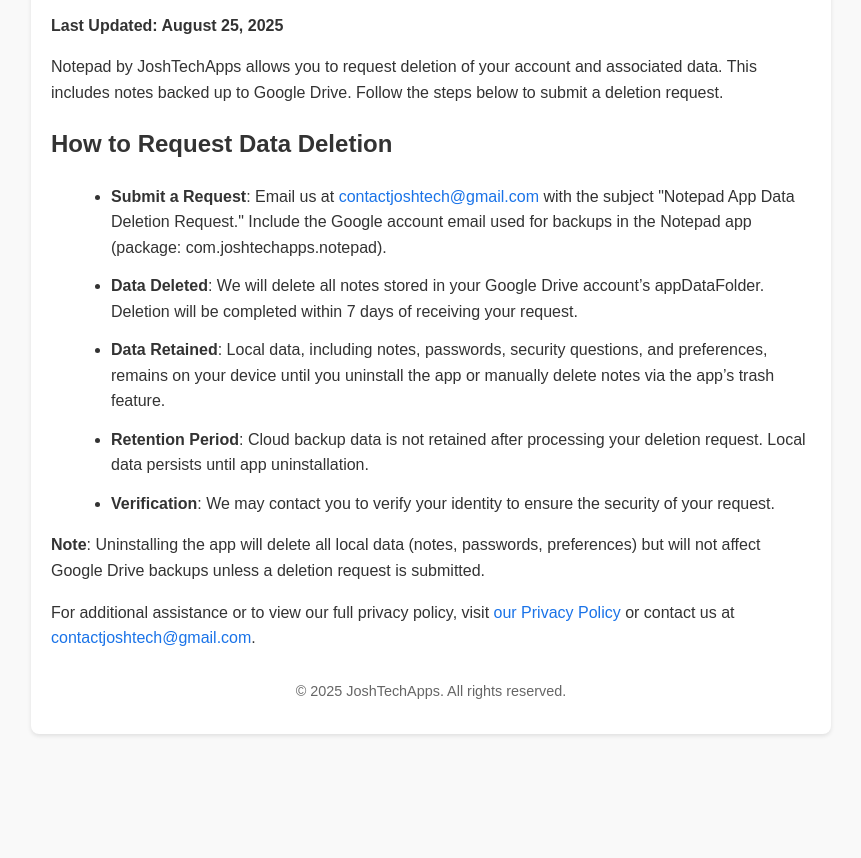
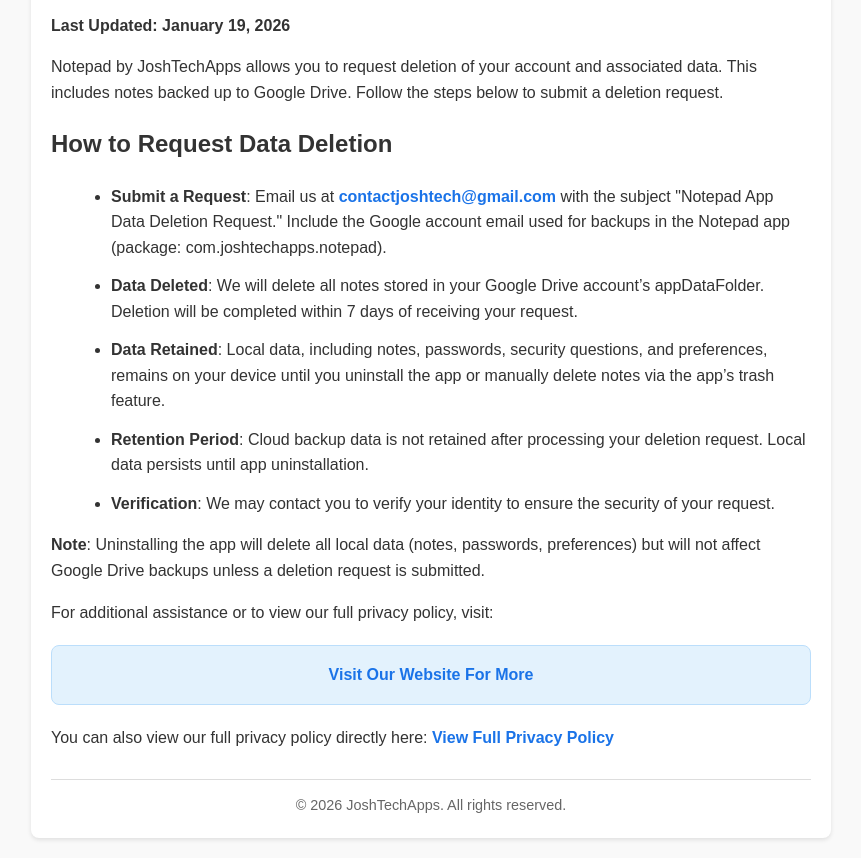
Before and after one commit to JoashTech/Notepad-delete-account, a plain HTML site: page index.html in a window 1280 px wide. Shown: the part 116-974 px from the top of the page, without its empty margins (209-1070 px from the left). Before the commit the page ends 870 px from the top, so only its background shows below. Drawn offline with Linux system fonts and the light colour scheme.

Commit message:
Update last updated date and add website link
Updated last updated date and added website link for privacy policy.

```diff
--- a/index.html
+++ b/index.html
@@ -31,6 +31,7 @@
         a {
             color: #1a73e8;
             text-decoration: none;
+            font-weight: bold;
         }
         a:hover {
             text-decoration: underline;
@@ -46,24 +47,29 @@
             text-align: center;
             font-size: 0.9em;
             color: #666;
+            border-top: 1px solid #ddd;
+            padding-top: 1em;
+        }
+        .website-link {
+            background-color: #e3f2fd;
+            padding: 16px;
+            border-radius: 8px;
+            text-align: center;
+            margin: 20px 0;
+            border: 1px solid #bbdefb;
         }
         @media (max-width: 600px) {
-            body {
-                padding: 10px;
-            }
-            h1 {
-                font-size: 1.5em;
-            }
-            p, li {
-                font-size: 0.9em;
-            }
+            body { padding: 10px; }
+            h1 { font-size: 1.5em; }
+            p, li { font-size: 0.9em; }
         }
     </style>
 </head>
 <body>
     <div class="container">
         <h1>Notepad App Data Deletion Request</h1>
-        <p><strong>Last Updated: August 25, 2025</strong></p>
+        <p><strong>Last Updated: January 19, 2026</strong></p>
+
         <p>Notepad by JoshTechApps allows you to request deletion of your account and associated data. This includes notes backed up to Google Drive. Follow the steps below to submit a deletion request.</p>
 
         <h2>How to Request Data Deletion</h2>
@@ -74,12 +80,31 @@
             <li><strong>Retention Period</strong>: Cloud backup data is not retained after processing your deletion request. Local data persists until app uninstallation.</li>
             <li><strong>Verification</strong>: We may contact you to verify your identity to ensure the security of your request.</li>
         </ul>
+
         <p><strong>Note</strong>: Uninstalling the app will delete all local data (notes, passwords, preferences) but will not affect Google Drive backups unless a deletion request is submitted.</p>
-        <p>For additional assistance or to view our full privacy policy, visit <a href="https://github.com/JoashTech/Notepad-private-policy">our Privacy Policy</a> or contact us at <a href="mailto:contactjoshtech@gmail.com">contactjoshtech@gmail.com</a>.</p>
+
+        <p>For additional assistance or to view our full privacy policy, visit:</p>
+
+        <div class="website-link">
+            <a href="https://joshtechapps.netlify.app" target="_blank">
+                Visit Our Website For More
+            </a>
+        </div>
+
+        <p>You can also view our full privacy policy directly here:
+            <a href="https://raw.githubusercontent.com/JoashTech/Notepad-private-policy/main/index.html" target="_blank">
+                View Full Privacy Policy
+            </a>
+        </p>
 
         <div class="footer">
-            <p>&copy; 2025 JoshTechApps. All rights reserved.</p>
+            © <span id="currentYear"></span> JoshTechApps. All rights reserved.
         </div>
     </div>
+
+    <script>
+        // Automatically set current year (single year only)
+        document.getElementById("currentYear").textContent = new Date().getFullYear();
+    </script>
 </body>
 </html>
```
